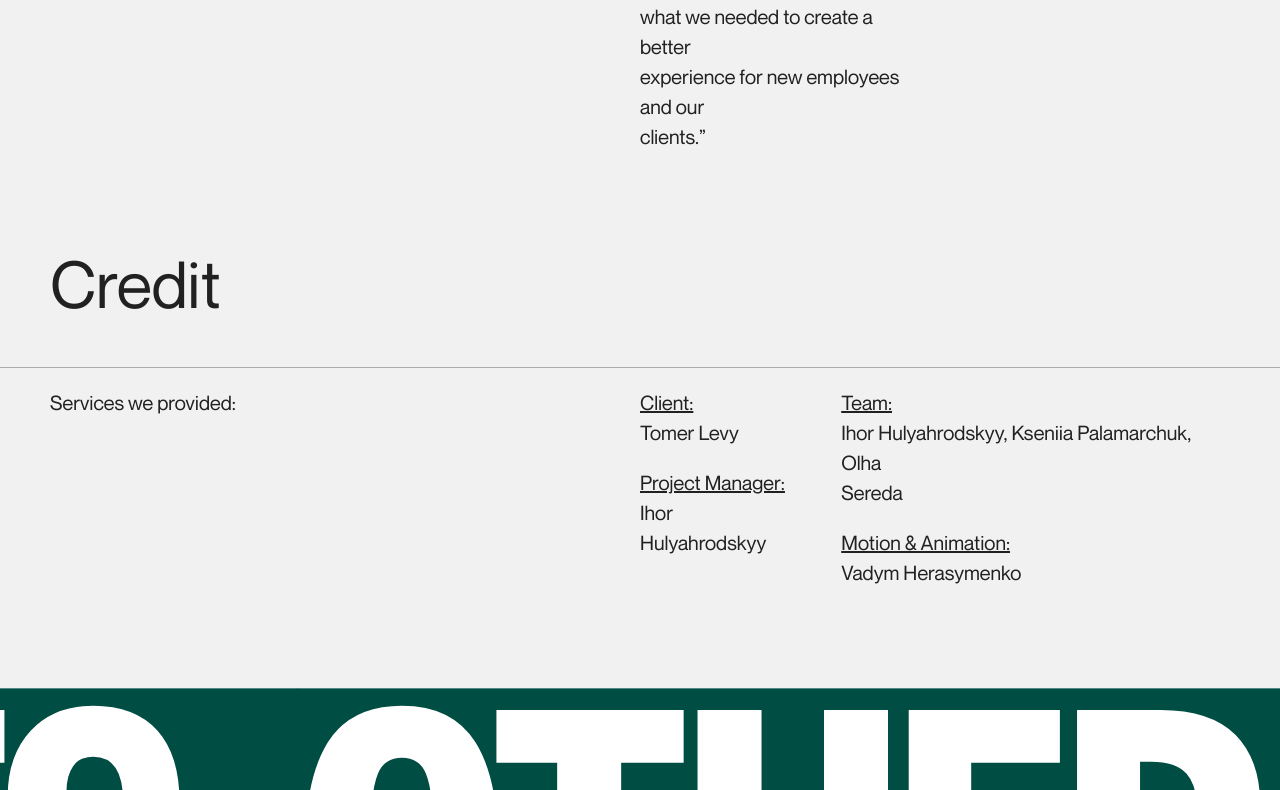
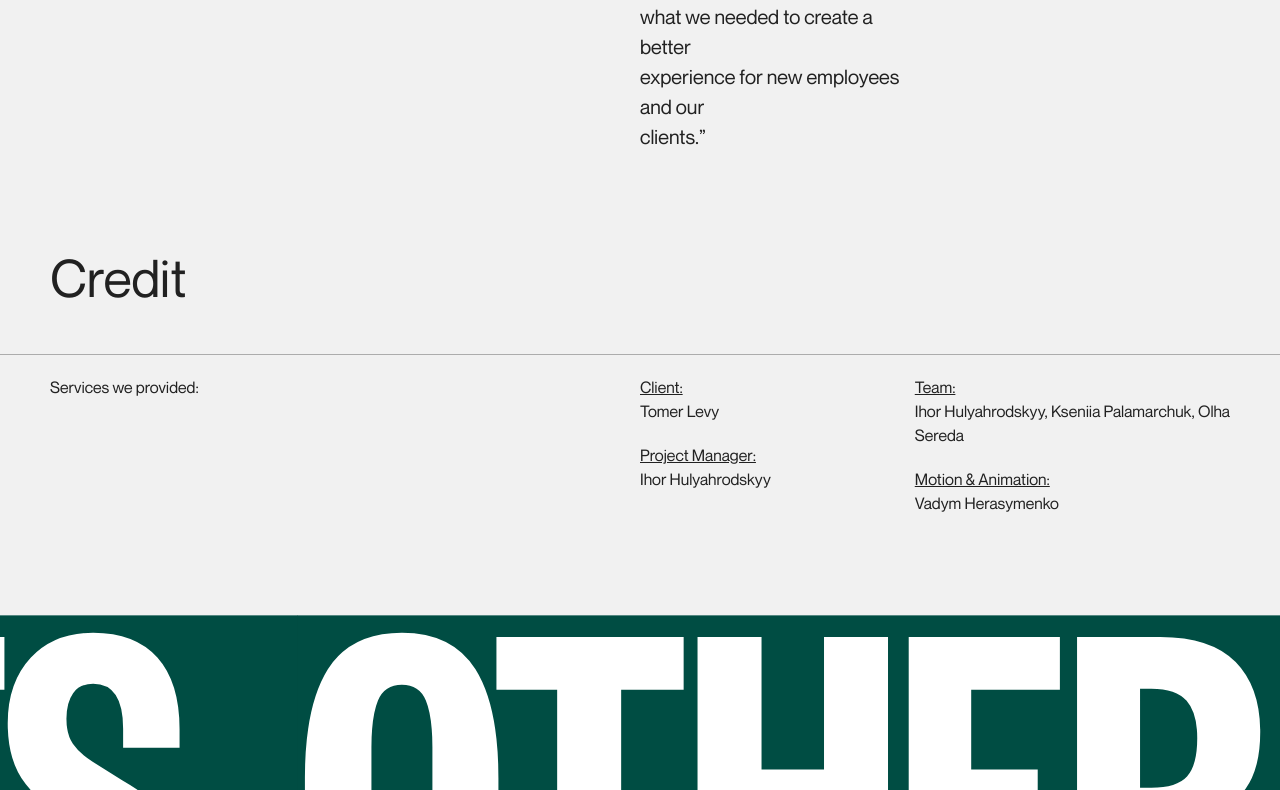
Before and after one commit to Carolkuma/react_ochi_website, a Next.js app: page /case in a window 1280 px wide. Shown: the part 10316-11106 px from the top of the page. Built offline with nearby package versions, Linux system fonts and the light colour scheme.

Commit message:
modified

```diff
--- a/container/workiz-page/Credit.tsx
+++ b/container/workiz-page/Credit.tsx
@@ -2,49 +2,49 @@ export default function Credit() {
 	return (
 		<section className="w-full pb-[100px]">
 			<div className="w-full flex flex-col">
-				<h1 className="text-[65px] padding-x leading-[65px] font-medium font-NeueMontreal text-secondry pb-[50px]">
+				<h1 className="sub-heading padding-x font-medium font-NeueMontreal text-secondry pb-[50px]">
 					Credit
 				</h1>
 				<div className="w-full border-t border-[#21212155] pt-[20px]">
-					<div className="w-full flex justify-between gap-[15px] px-[50px]">
+					<div className="w-full flex sm:flex-col xm:flex-col justify-between gap-[15px] padding-x">
 						<div>
-							<h3 className="text-[20px] leading-[30px] font-medium text-secondry font-NeueMontreal">
+							<h3 className="paragraph font-medium text-secondry font-NeueMontreal">
 								Services we provided:
 							</h3>
 						</div>
-						<div className="w-[50%] flex justify-between gap-[40px]">
+						<div className="w-[50%] flex sm:flex-col xm:flex-col justify-between gap-[20px]">
 							<div className="flex flex-col gap-[20px]">
 								<div className="flex flex-col">
-									<p className="text-[20px] leading-[30px] font-NeueMontreal text-secondry underline">
+									<p className="paragraph font-NeueMontreal text-secondry underline">
 										Client:
 									</p>
-									<p className="text-[20px] leading-[30px] font-NeueMontreal text-secondry">
+									<p className="paragraph font-NeueMontreal text-secondry">
 										Tomer Levy
 									</p>
 								</div>
 								<div className="flex flex-col">
-									<p className="text-[20px] leading-[30px] font-NeueMontreal text-secondry underline">
+									<p className="paragraph font-NeueMontreal text-secondry underline">
 										Project Manager:
 									</p>
-									<p className="text-[20px] leading-[30px] font-NeueMontreal text-secondry">
+									<p className="paragraph font-NeueMontreal text-secondry">
 										Ihor Hulyahrodskyy
 									</p>
 								</div>
 							</div>
 							<div className="flex flex-col gap-[20px]">
 								<div className="flex flex-col">
-									<p className="text-[20px] leading-[30px] font-NeueMontreal text-secondry underline">
+									<p className="paragraph font-NeueMontreal text-secondry underline">
 										Team:
 									</p>
-									<p className="text-[20px] leading-[30px] font-NeueMontreal text-secondry">
+									<p className="paragraph font-NeueMontreal text-secondry">
 										Ihor Hulyahrodskyy, Kseniia Palamarchuk, Olha <br /> Sereda
 									</p>
 								</div>
 								<div className="flex flex-col">
-									<p className="text-[20px] leading-[30px] font-NeueMontreal text-secondry underline">
+									<p className="paragraph font-NeueMontreal text-secondry underline">
 										Motion & Animation:
 									</p>
-									<p className="text-[20px] leading-[30px] font-NeueMontreal text-secondry">
+									<p className="paragraph font-NeueMontreal text-secondry">
 										Vadym Herasymenko
 									</p>
 								</div>
```
